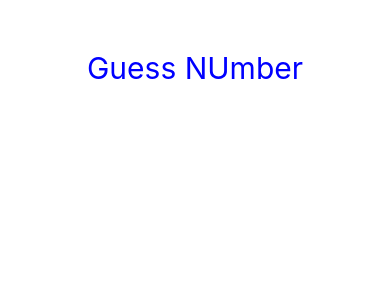
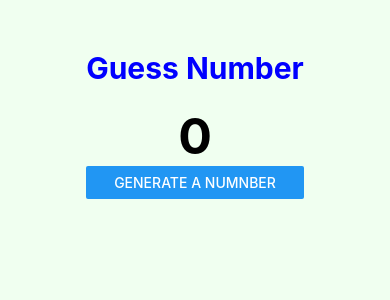
Before and after one commit to abhay9656/Guess_app, a React Native app: screen / in a window 390 px wide. Shown: the top 300 px of the page. Built offline with nearby package versions, Linux system fonts and the light colour scheme.

Commit message:
Update background color in App.jsx and add random number generation in guess.jsx

```diff
--- a/App.jsx
+++ b/App.jsx
@@ -14,7 +14,7 @@ export default function App() {
 const styles = StyleSheet.create({
   container: {
     flex: 1,
-    backgroundColor: '#fff',
+    backgroundColor:"#f0fff0",
     alignItems: 'center',
   },
 });
--- a/component/guess.jsx
+++ b/component/guess.jsx
@@ -1,11 +1,20 @@
-import React from 'react'
-import { StyleSheet, Text, View } from 'react-native';
+import React, { useState } from 'react'
+import { StyleSheet, Text, View ,Button} from 'react-native';
 
 const guess = () => {
+
+    const [number, setNumber] = useState(0)
+
+    const randomNumber = () => {
+        let num = Math.floor(Math.random() * 100) + 1
+        setNumber(num)
+    }
+
   return (
     <View style={styles.container}>
-      <Text style={styles.text}>Guess NUmber</Text>
-
+      <Text style={styles.text}>Guess Number</Text>
+        <Text style={styles.num}>{number}</Text>
+        <Button title='Generate a numnber' onPress={randomNumber}/>
     </View>
   )
 }
@@ -14,9 +23,20 @@ const styles = StyleSheet.create({
     text: {
         fontSize: 30,
         color: 'blue',
+        fontWeight: 'bold',
+        marginBottom: 20
     },
     container:{
-        marginTop:50
+        marginTop:50,
+
+
+    },
+    num:{
+        fontSize: 50,
+        color: 'black',
+        fontWeight: 'bold',
+        textAlign: 'center'
+
     }
 })
 
```
